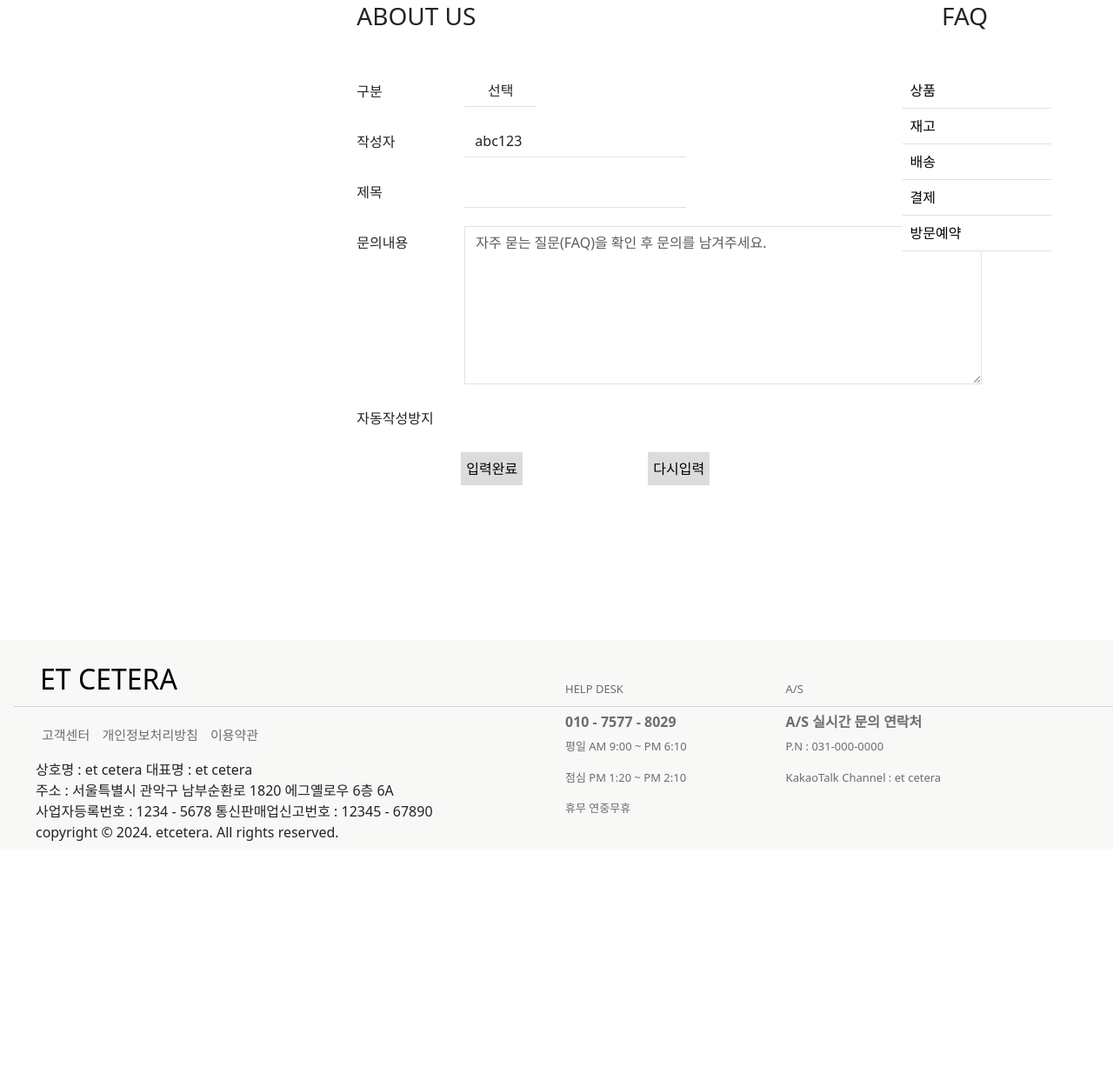
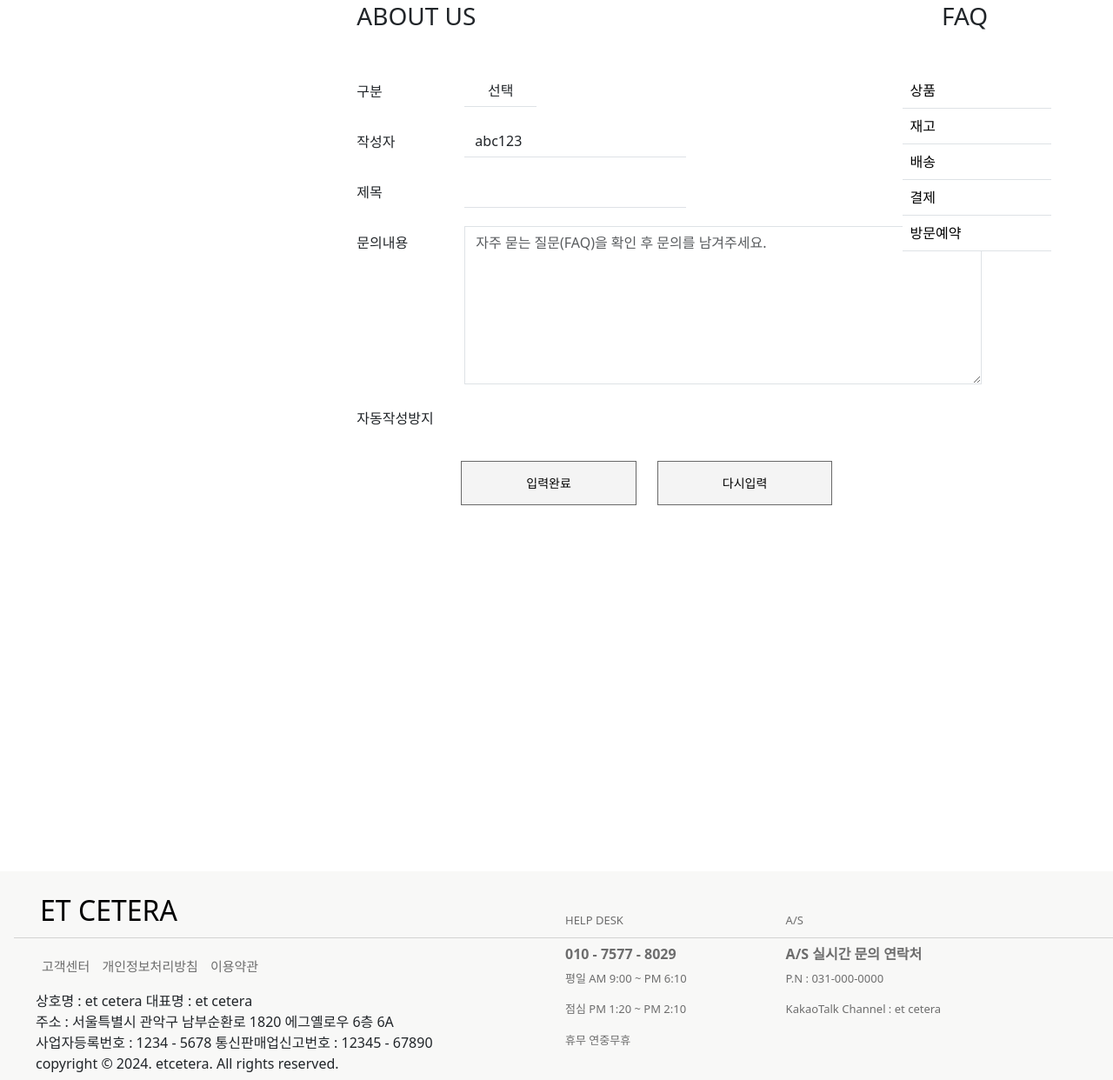
Before and after one commit to muhotalgo/project2024, a FastAPI app: page /contact/qna in a window 1280 px wide; the page is wider, and only the part inside the window is pictured. Shown: the part 158-1400 px from the top of that part at 87% size. Before the commit the page ends 1125 px from the top of that part, so only its background shows below. Run offline with FastAPI, Linux system fonts and the light colour scheme; some libraries are stand-ins or nearby versions; some web fonts are replaced.

Commit message:
contact - 일부파일 수정

```diff
--- a/views/static/css/mainPage.css
+++ b/views/static/css/mainPage.css
@@ -6,6 +6,7 @@
 
 main {
     margin: auto;
+    min-height: 1000px;
 
 }
 
--- a/views/templates/contact/notice_view.html
+++ b/views/templates/contact/notice_view.html
@@ -49,5 +49,6 @@
                     <button type="button" class="btn btn-danger">
                         <i class="bi bi-x-circle"></i>삭제하기</button></div>
             </div>
+        </div>
     </main>
 {% endblock %}
--- a/views/templates/contact/qna.html
+++ b/views/templates/contact/qna.html
@@ -3,6 +3,23 @@
 
 {% block style %}
   <style>
+      .form-control.btn-outline-primary {
+          margin-top: 10px;
+          width: 100% ;
+          background-color: #f4f4f4;
+          text-align: center;
+          font-size: 14px;
+          color: black;
+          border: 1px solid dimgrey ;
+          padding: 14px;
+          cursor: pointer;
+          border-radius: 0;
+      }
+      .form-control.btn-outline-primary:hover {
+          color: white;
+          border: 1px solid transparent ;
+          background-color: black;
+      }
     #faq {  margin-left: -40px; margin-right: 5px; margin-bottom: 150px;}
     #faq h3 { margin-left: 130px; }
     #qna {  margin-left: 300px; margin-bottom: 150px;}
@@ -69,12 +86,12 @@
             <div class="col-auto">
               <div id="captcha"></div></div>
           </div>
-          <div class="row">
-            <div class="col-auto">
-              <button type="button" class="col-form-label" >입력완료</button></div>
-            <div class="col-auto">
-              <button type="button" class="col-form-label">다시입력</button></div>
-          </div>
+            <div class="row">
+              <div class="col-auto">
+                <button type="submit" class="form-control btn btn-outline-primary btn-lg theme-btn--primary-inverse sqs-button-element--primary" data-animation-role="header-element" style="transition-timing-function: ease; transition-duration: 0.4s; transition-delay: 0.172727s; animation-duration: 0.4s;" >입력완료</button></div>
+              <div class="col-auto">
+                <button type="submit" class="form-control btn btn-outline-primary btn-lg theme-btn--primary-inverse sqs-button-element--primary" data-animation-role="header-element" style="transition-timing-function: ease; transition-duration: 0.4s; transition-delay: 0.172727s; animation-duration: 0.4s;">다시입력</button></div>
+            </div>
         </form>
       </div>
       </div>
@@ -91,6 +108,7 @@
         </div>
       </div>
     </div>
+
   </main>
 {% endblock %}
 
--- a/views/templates/visit/visit.html
+++ b/views/templates/visit/visit.html
@@ -5,6 +5,7 @@
         main {
             text-align: center;
             padding-left: 20px;
+            background: #F9F3EE;
         }
         .allbox {
             min-width: 1620px;
```
Also changed, not shown: views/templates/contact/faq.html (+13 -3 lines), views/templates/contact/notice.html (+4 -3 lines), views/templates/index.html (+4 -4 lines).
